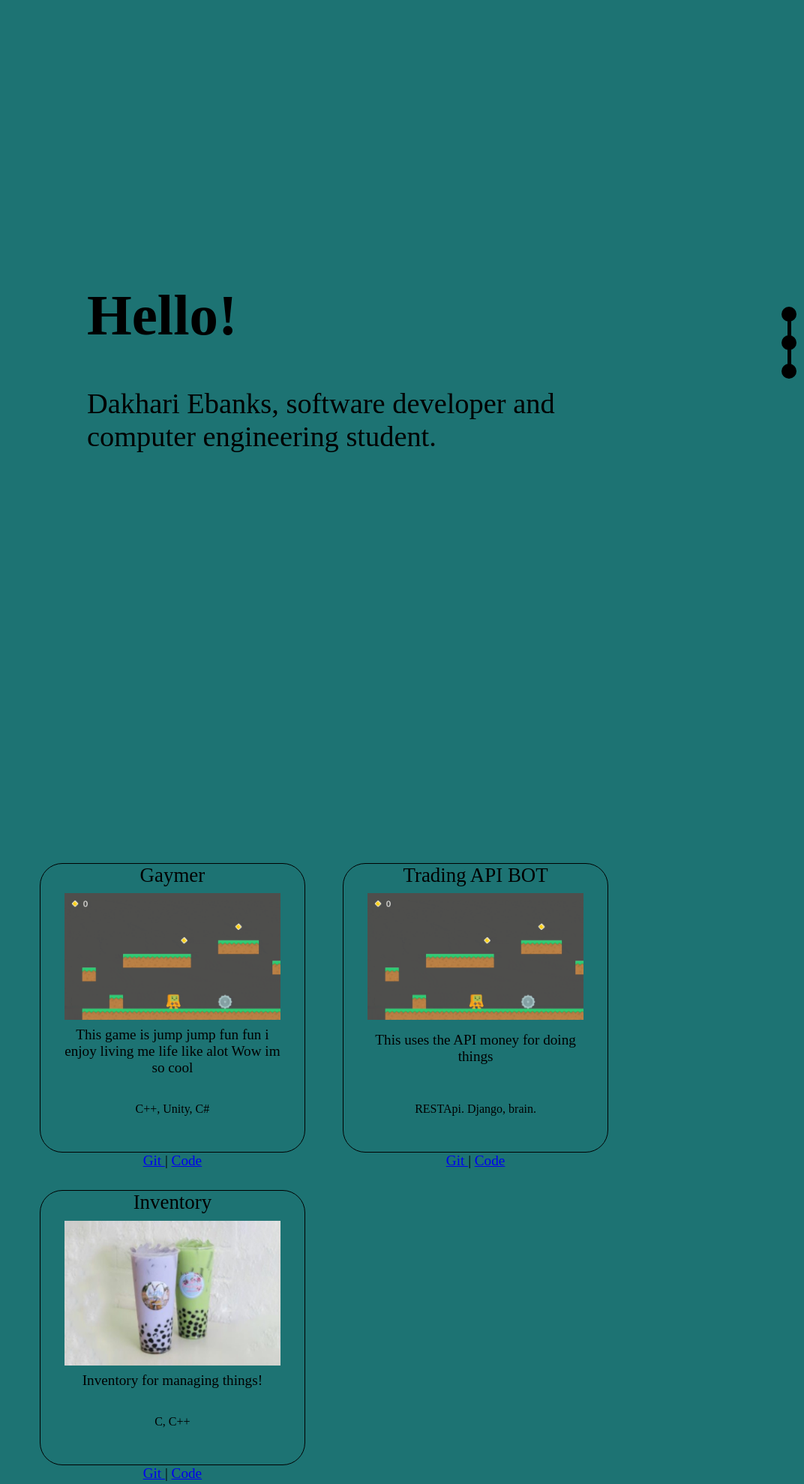
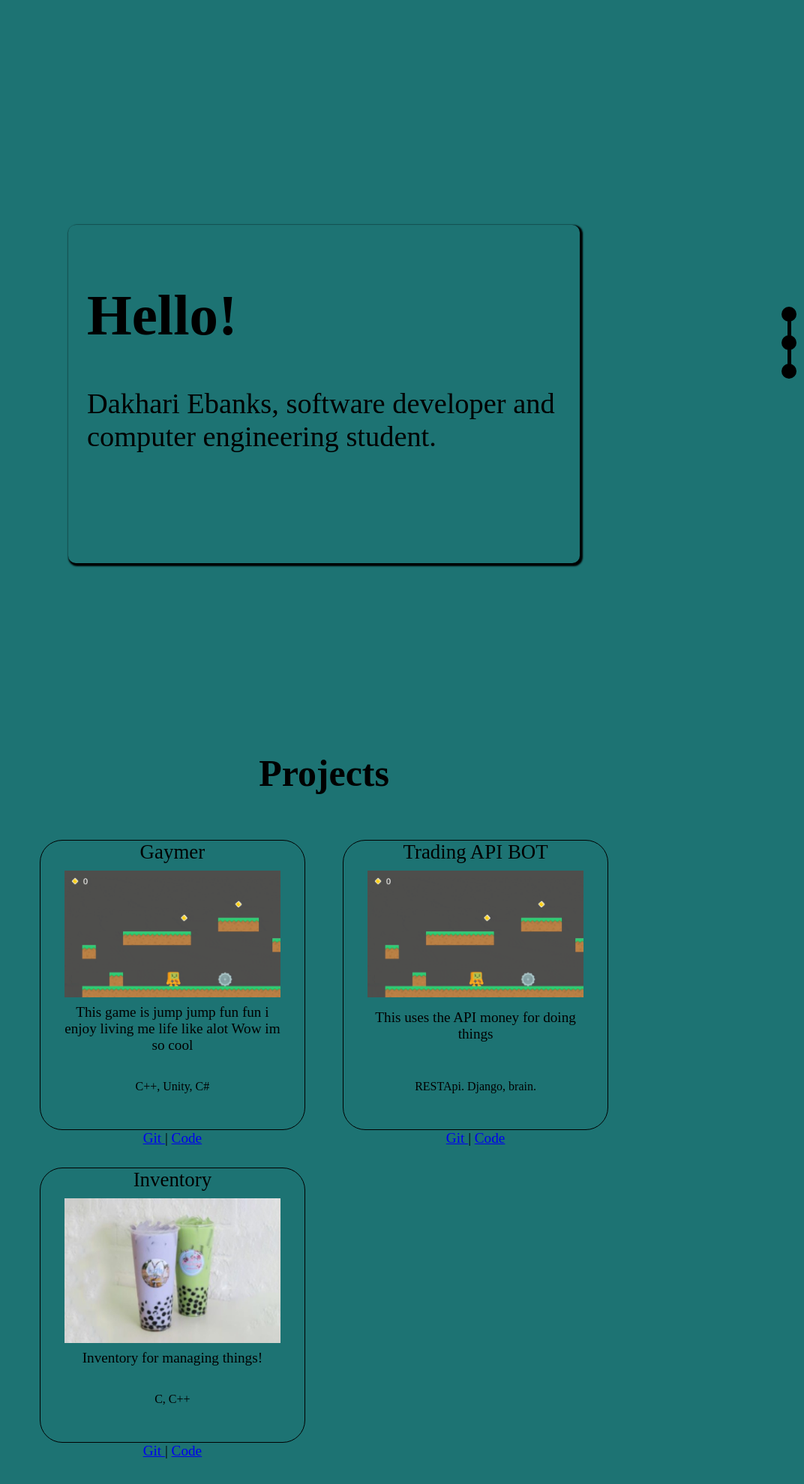
Before and after one commit to DakhariE/portfolio, a Django app: page / in a window 1280 px wide. Shown: the top 1979 px of the page at 75% size, without its empty margins (208-1280 px from the left). Run offline with Django 4.2, Linux system fonts and the light colour scheme; data comes from the database, SQL or seed files in the repository; both versions use the stored data as it was after the commit.

Commit message:
Added custom scrollbar, Centered submit. Need to add more content/make it look better

```diff
--- /dev/null
+++ b/base/static/stylesheets/scrollbar.css
@@ -0,0 +1,11 @@
+::-webkit-scrollbar{
+  width: 10px;
+}
+::-webkit-scrollbar-thumb{
+  background: #042326;
+  border-radius: 50px;
+}
+
+::-webkit-scrollbar-thumb:hover{
+  background: #0423269b;
+}
--- a/base/static/stylesheets/styles.css
+++ b/base/static/stylesheets/styles.css
@@ -42,10 +42,11 @@ html{
 
   background-color:  #1D7373;
   text-decoration: none;
+  margin-bottom: 100px;
 }
 
-.about_me{
-  height: 500px;
+.intro{
+  height: 400px;
   width: 50%;
   margin: 300px;
   display: table;
@@ -54,8 +55,15 @@ html{
   border-radius: 10px;
   padding: 2%;
   font-size: 2rem;
+  box-shadow: 2px 2px 2px 2px black;
+  margin-bottom: 20%;
 }
 
+#title-projects{
+  font-size: 1.3rem;
+  text-align: center;
+  margin: 60px;
+}
 #projects{
   display: grid;
   grid-template-columns: 1fr 1fr 1fr;
@@ -65,6 +73,7 @@ html{
   justify-content: center;
   margin: auto;
   margin-top: 10px;
+  margin-bottom: 20%;
 
 }
 
@@ -123,14 +132,11 @@ html{
   width: 30%;
   padding: 0 30px 30px 30px;
 }
-.footer{
-  background-color: rgb(54, 53, 53);
-}
+
 
 #Contact-me{
   width: 100%;
   text-align: center;
-
 }
 
 .test{
@@ -152,25 +158,35 @@ html{
 
 .sumbit{
   width: 100px;
-  background-color: #2ce4c2;
+  background-color: #59d0b6;
   height: 40px;
   border-radius: 50px;
-  margin-left: auto;
-  margin-right: auto;
+  display: block;
+  margin: 15px auto;
+
 }
-
+.sumbit:hover{
+  cursor: pointer;
+  background-color: #59d0b617;
+}
 .contact-text{
   height: 100px;
   text-align: justify;
   white-space: wrap;
   width: 100;
 }
+
 .Footer{
   margin-top: 70px;
   position: absolute;
   left: 0;
   right: 0;
 }
+
+
+
+
+
 
 
 @media(max-width: 800px){
--- a/base/templates/index.html
+++ b/base/templates/index.html
@@ -1,10 +1,11 @@
 {% load static %}
 
 <!DOCTYPE html>
-<html lang="en">
+<html id="top" lang="en">
 <head>
   <link rel="stylesheet" href="{% static 'stylesheets/styles.css' %}" >
   <link rel="stylesheet" href="{% static 'stylesheets/rightsidebar.css' %}" >
+  <link rel="stylesheet" href="{% static 'stylesheets/scrollbar.css' %}" >
   <title>Dakhari Ebanks</title>
 </head>
 <body id="body">
@@ -19,15 +20,21 @@
   </div>
   -->
 
-  <!-- This div is for About me-->
-  <div class="about_me">
+  <!-- This div is for Introduction-->
+  <div class="intro">
     <h1 id="hello">Hello! </h1>
     <p class="me">Dakhari Ebanks,
       software developer and computer engineering student.
     </p>
   </div>
+  <!-- This div is for about me-->
+  <div class="about-me">
 
+  </div>
   <!-- This div is for Projects-->
+  <div id="title-projects">
+    <h1>Projects</h1>
+  </div>
   <div id="projects">
     {% for project in projects %}
     <div class="project-box">
@@ -49,13 +56,13 @@
 
   <!-- This div is for right Nav-sidebar-->
   <div class ="right-sidebar">
-    <a href="#hello">
+    <a href="#top">
       <div class="sidebar-about">
         <div class="tool-tip">About</div>
       </div>
     </a>
     <div class="bar"></div>
-    <a href="#projects">
+    <a href="#title-projects">
       <div class="sidebar-work">
         <div class="tool-tip">Projects</div>
       </div>
@@ -70,8 +77,10 @@
 
   <!-- This div is for Contact form/Footer-->
   <div class="Footer">
-  <div class="contact-info">
+    <div id="title-contact">
       <h1 id="Contact-me">Contact me!</h1>
+    </div>
+    <div class="contact-info">
       <div class="test">
       <form method="POST">
       {% csrf_token %}
@@ -85,7 +94,7 @@
       </form>
       </div>
     </div>
-    </div>
+  </div>
 
 
 </body>
```
Also changed, not shown: base/db.sqlite3.
